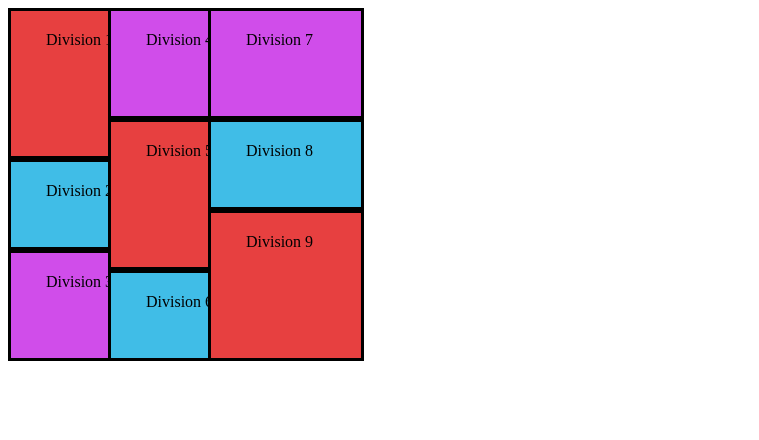
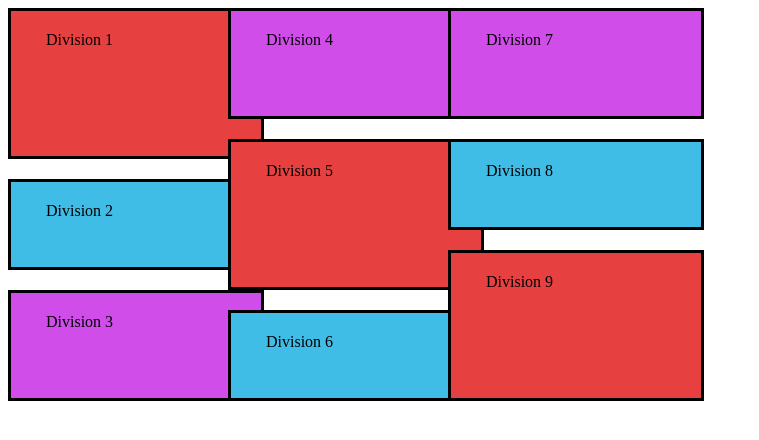
Before and after one commit to AnaLopezP/IRONHACK2, a plain HTML site: page ej3/ejercicio3.html in a window 1280 px wide. Shown: the whole page, without its empty margins (0-759 px from the left). Drawn offline with Linux system fonts and the light colour scheme.

Commit message:
sjnkasjk

```diff
--- a/ej3/ej3.css
+++ b/ej3/ej3.css
@@ -1,5 +1,5 @@
 div {
-    width: 100px;
+    width: 200px;
     float: left;
 }
 
@@ -27,3 +27,10 @@ div {
 #columna-1, #columna-2, #columna-3 {
     border-width: 0px;
 }
+
+.margen-derecha {
+    margin-right: 20px;
+}
+.margen-abajo {
+    margin-bottom: 20px;
+}
--- a/ej3/ejercicio3.html
+++ b/ej3/ejercicio3.html
@@ -4,36 +4,36 @@
         <link rel="stylesheet" href="ej3.css">
     </header>
     <body>
-        <div id = "columna 1">
-            <div id = "Movida">
+        <div id = "columna 1" class = margen-derecha>
+            <div id = "Movida" class = margen-abajo>
                 Division 1
             </div>
-            <div id = "Patata">
+            <div id = "Patata" class = margen-abajo>
                 Division 2
             </div>
-            <div id = "a">
+            <div id = "a" class = margen-abajo>
                 Division 3
             </div>
         </div>
-        <div id = "columna 2">
-            <div id = "b">
+        <div id = "columna 2" class = margen-derecha>
+            <div id = "b" class = margen-abajo>
                 Division 4
             </div>
-            <div id = "c">
+            <div id = "c" class = margen-abajo>
                 Division 5
             </div>
-            <div id = "d">
+            <div id = "d" class = margen-abajo>
                 Division 6
             </div>
         </div>
         <div id = "columna 3">
-            <div id = "e">
+            <div id = "e" class = margen-abajo>
                 Division 7
             </div>
-            <div id = "f">
+            <div id = "f" class = margen-abajo>
                 Division 8
             </div>
-            <div id = "g">
+            <div id = "g" class = margen-abajo>
                 Division 9
         </div>
     </body>
```
